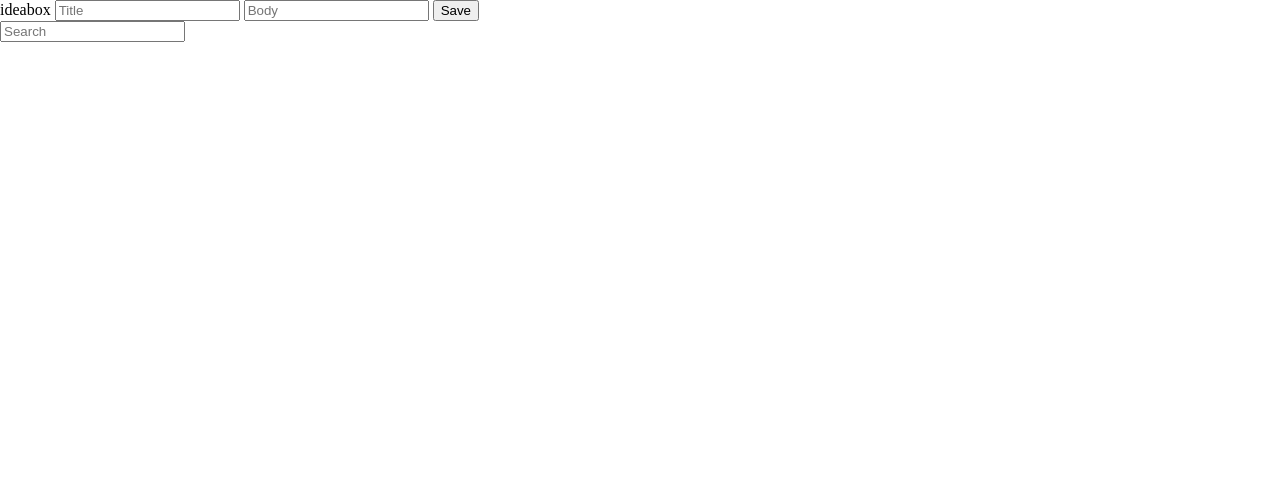
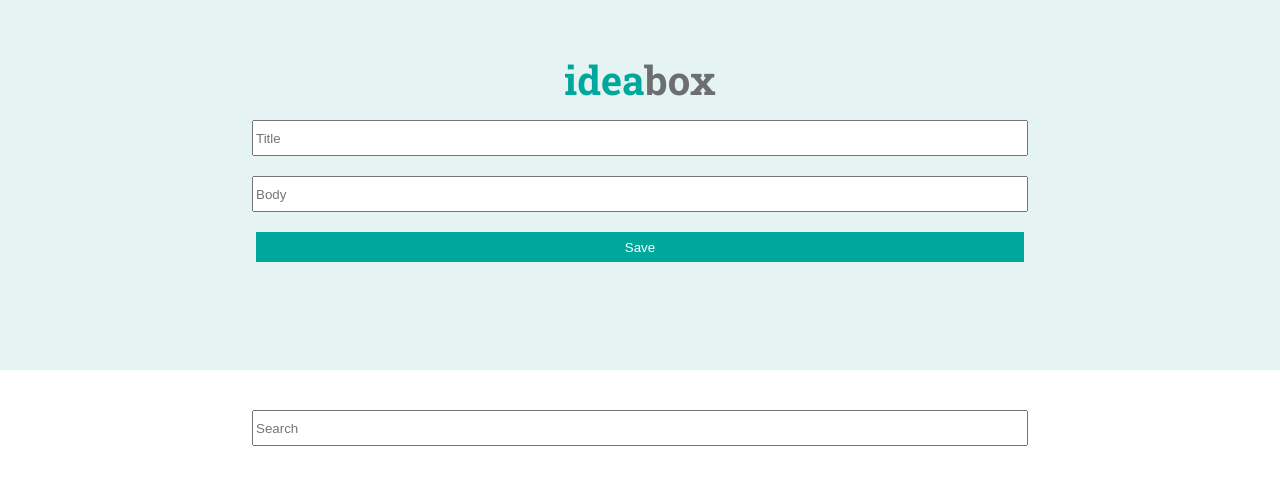
Before and after one commit to chelletuerk/ideaBox, a plain HTML site: page index.html in a window 1280 px wide. Drawn offline with nearby package versions, Linux system fonts and the light colour scheme.

Commit message:
add css styles sheet

```diff
--- a/css/styles.css
+++ b/css/styles.css
@@ -0,0 +1,56 @@
+body {
+  font-family: "Open Sans", sans-serif;
+}
+
+header {
+  background-color: #E5F3F2;
+  height: 40vh;
+  width: 100%;
+  padding-top: 50px;
+  margin-bottom: 30px;
+  text-align: center;
+  }
+
+summary {
+  display: block;
+  margin:  10px auto;
+}
+
+input {
+  display: inline-block;
+  margin: 10px auto;
+  height: 30px;
+  width: 60vw;
+}
+.ideas {
+  text-align: center;
+}
+.save {
+  background-color: #00A79D;
+  border: none;
+  color: #FFF;
+  display: inline-block;
+  height: 30px;
+  margin:  10px auto;
+  width: 60vw;
+}
+
+.save:hover {
+  background-color: #045E55;
+}
+
+#idealogo {
+  color: #00A79D;
+  display: inline;
+  font-family: 'Roboto Slab', serif;
+  font-size: 40px;
+  font-weight: bold;
+}
+
+#boxlogo{
+  color: #6D6E71;
+  display: inline;
+  font-family: 'Roboto Slab', serif;
+  font-size: 40px;
+  font-weight: bold;
+}
--- a/index.html
+++ b/index.html
@@ -4,14 +4,18 @@
     <meta charset="utf-8">
     <link rel="stylesheet" type="text/css" href="css/reset.css"/>
     <link rel="stylesheet" href="css/styles.css"/>
-    <link href="https://fonts.googleapis.com/css?family=Open+Sans:400,800" rel="stylesheet">
+    <link href="https://fonts.googleapis.com/css?family=Roboto+Slab:700" rel="stylesheet">
+    <link href="https://fonts.googleapis.com/css?family=Roboto+Slab" rel="stylesheet">
     <meta name="viewport" content="width=device-width, initial-scale=1, user-scalable=true;">
     <title>IdeaBox</title>
   </head>
 
   <body>
 
-    <header>ideabox
+    <header>
+      <summary>
+        <h1 id="idealogo">idea</h1><h1 id="boxlogo">box</h1>
+      </summary>
       <input type="text" id="title" placeHolder="Title">
       <input type="text" id="body" placeHolder="Body">
       <button class="save">Save</button>
```
Also changed, not shown: css/images.css (deleted).
